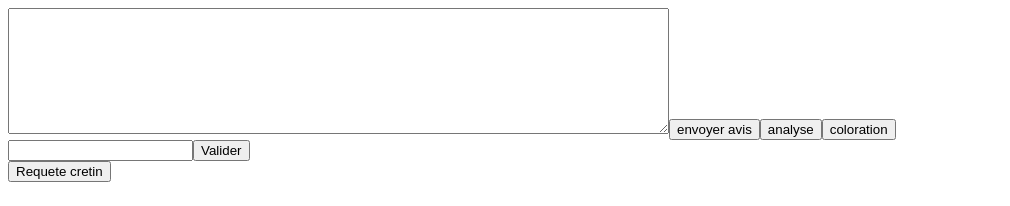
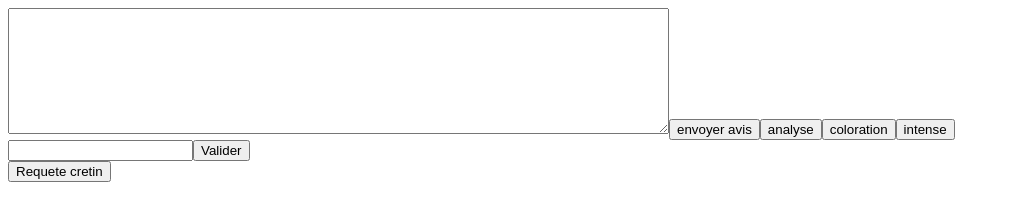
Before and after one commit to SAIIsmael/reviewAnalysis, an Angular app in the folder client/: page / in a window 1280 px wide. Shown: the top 206 px of the page, without its empty margins (0-1010 px from the left). Built offline with nearby package versions, Linux system fonts and the light colour scheme.

Commit message:
Intensifieurs

```diff
--- a/client/src/app/homepage/homepage.component.html
+++ b/client/src/app/homepage/homepage.component.html
@@ -2,6 +2,8 @@
 <button type="button" (click)="reqrev()">envoyer avis</button>
 <button type="button" (click)="analyse()">analyse</button>
 <button type="button" (click)="coloration()">coloration</button>
+<button type="button" (click)="intense()">intense</button>
+
 
 <span class="rouge" *ngIf="red">{{sentence}}</span>
 <span class="vert" *ngIf="!red">{{sentence}}</span>
```
